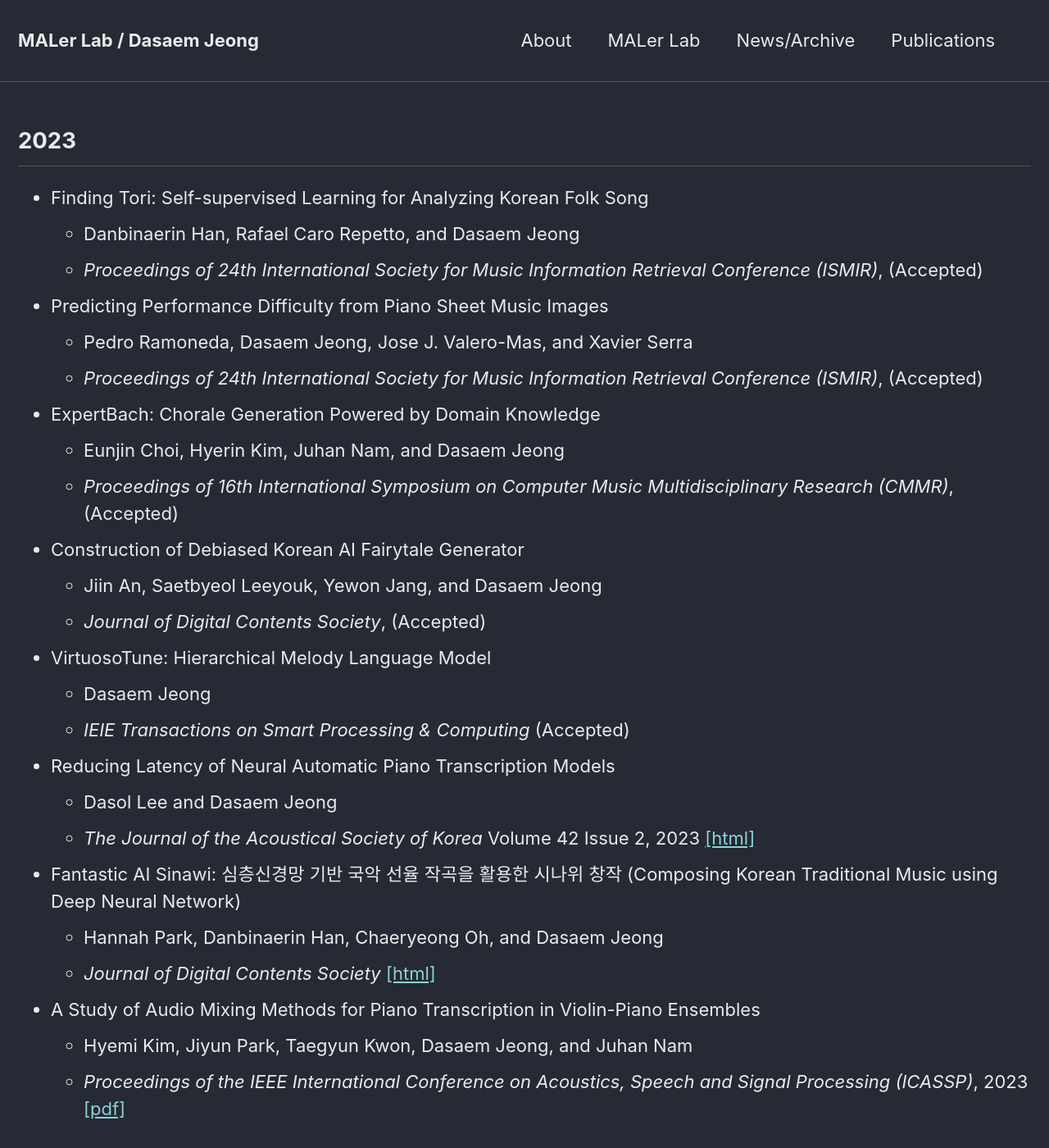
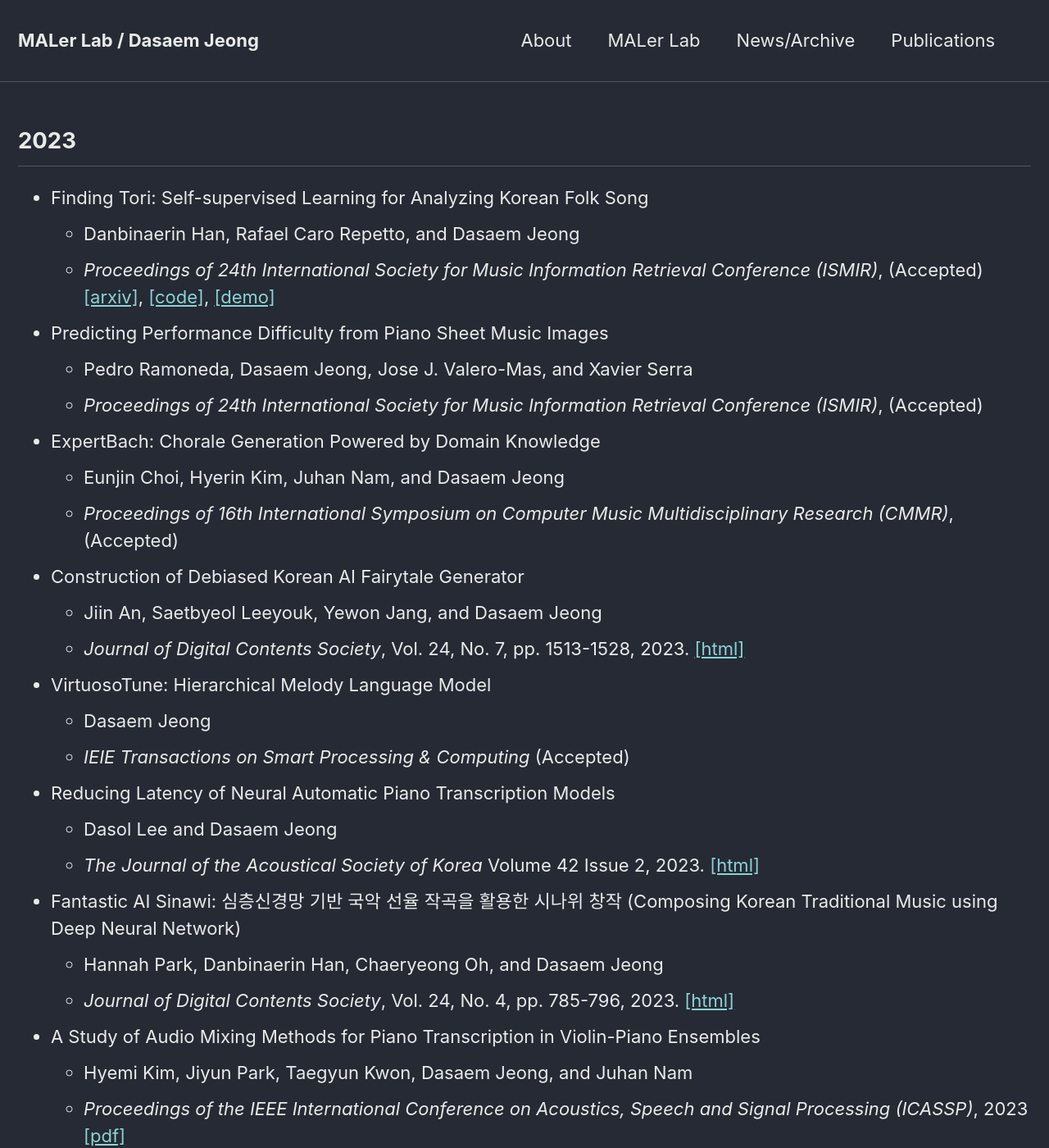
Before and after one commit to jdasam/jdasam.github.io, a Jekyll site: the page built from publications.md, in a window 1280 px wide and 1400 px high. Shown: the whole window at 82% size. Built offline with Jekyll 4.4.1, drawn with Linux system fonts in a browser that asks for light colours.

Commit message:
Update publications.md

```diff
--- a/publications.md
+++ b/publications.md
@@ -7,7 +7,7 @@ permalink: /publications/
 ## 2023
 * Finding Tori: Self-supervised Learning for Analyzing Korean Folk Song
 	+ Danbinaerin Han, Rafael Caro Repetto, and Dasaem Jeong
-	+ *Proceedings of 24th International Society for Music Information Retrieval Conference (ISMIR)*, (Accepted)
+	+ *Proceedings of 24th International Society for Music Information Retrieval Conference (ISMIR)*, (Accepted) [[arxiv]](https://arxiv.org/abs/2308.02249), [[code]](https://github.com/danbinaerinHan/finding-tori), [[demo]](https://danbinaerinhan.github.io/korean-folksong-visualization/)
 
 * Predicting Performance Difficulty from Piano Sheet Music Images
 	+ Pedro Ramoneda, Dasaem Jeong, Jose J. Valero-Mas, and Xavier Serra
@@ -19,7 +19,7 @@ permalink: /publications/
 
 * Construction of Debiased Korean AI Fairytale Generator
 	+ Jiin An, Saetbyeol Leeyouk, Yewon Jang, and Dasaem Jeong
-	+ *Journal of Digital Contents Society*, (Accepted)
+	+ *Journal of Digital Contents Society*, Vol. 24, No. 7, pp. 1513-1528, 2023. [[html]](https://doi.org/10.9728/dcs.2023.24.7.1513)
 
 * VirtuosoTune: Hierarchical Melody Language Model
 	+ Dasaem Jeong
@@ -27,11 +27,11 @@ permalink: /publications/
 
 * Reducing Latency of Neural Automatic Piano Transcription Models
 	+ Dasol Lee and Dasaem Jeong
-	+ *The Journal of the Acoustical Society of Korea* Volume 42 Issue 2, 2023 [[html]](https://www.jask.or.kr/articles/xml/XgKP/)
+	+ *The Journal of the Acoustical Society of Korea* Volume 42 Issue 2, 2023. [[html]](https://www.jask.or.kr/articles/xml/XgKP/)
 
 * Fantastic AI Sinawi: 심층신경망 기반 국악 선율 작곡을 활용한 시나위 창작 (Composing Korean Traditional Music using Deep Neural Network)
 	+ Hannah Park, Danbinaerin Han, Chaeryeong Oh, and Dasaem Jeong
-	+ *Journal of Digital Contents Society* [[html]](http://journal.dcs.or.kr/_common/do.php?a=full&b=12&bidx=3284&aidx=36522)
+	+ *Journal of Digital Contents Society*,  Vol. 24, No. 4, pp. 785-796, 2023. [[html]](https://doi.org/10.9728/dcs.2023.24.4.785)
 
 * A Study of Audio Mixing Methods for Piano Transcription in Violin-Piano Ensembles
 	+ Hyemi Kim, Jiyun Park, Taegyun Kwon, Dasaem Jeong, and Juhan Nam
```
